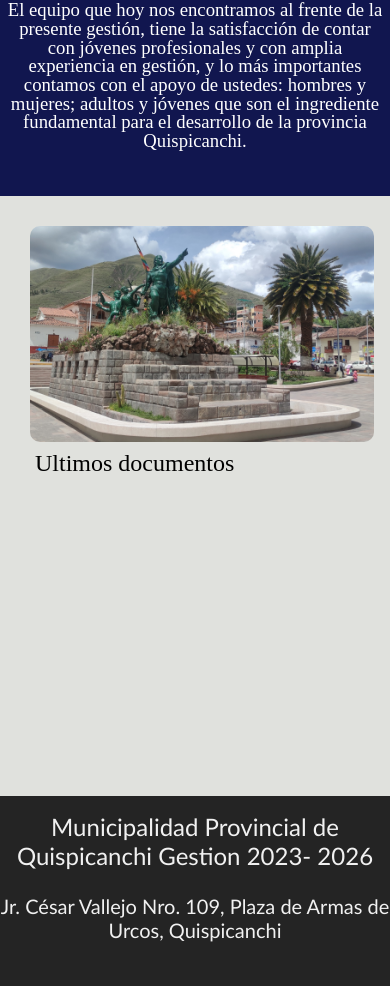
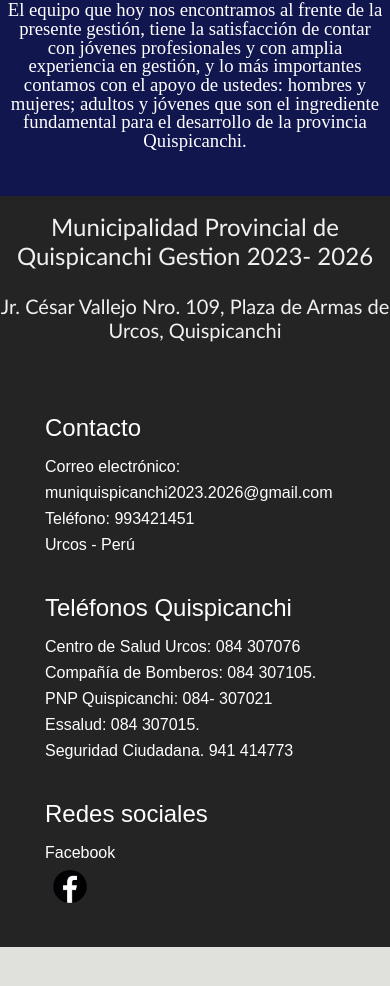
Before and after one commit to ElvisJorge17/PaginaWeb-Municipalidad-provincial-de-Quispicanchi, a React (Create React App) app: page / in a window 390 px wide. Shown: the part 3572-4558 px from the top of the page. After the commit the page ends 4519 px from the top, so only its background shows below. Built offline with nearby package versions, Linux system fonts and the light colour scheme.

Commit message:
Video de Audiencia Municipal

```diff
--- a/src/components/Style/DropDown.css
+++ b/src/components/Style/DropDown.css
@@ -306,7 +306,7 @@ span:hover{
   }
   .main-nav{
       display: grid;
-      width: 100%;
+      width: 70%;
   }
   .sub-menu-link{
     position: relative;
--- a/src/components/Style/Inicio.css
+++ b/src/components/Style/Inicio.css
@@ -100,10 +100,12 @@
     width: 100%;
     justify-content: center;
     align-content: center;
-    display: flex;
-    padding: 30px;
+    display: grid;
     background: transparent;
-    gap: 10px;
+}
+.TituloAudiencia{
+    color:black;
+    font-family: Tahoma, sans-serif;
 }
 
 .contenedorSliderEInfo{
@@ -146,7 +148,7 @@
         display: flex;
     }
     .contenedorPlazayFB{
-        display: block;
+        display: none;
     }
     .contenedorImagenPlaza{
         height: 40%;
--- a/src/components/pages/Home.js
+++ b/src/components/pages/Home.js
@@ -67,10 +67,11 @@ export default function Home() {
       </div>
 
       <div className='contenedorPlazayFB'>
-        <img className='contenedorImagenPlaza' src={plaza} alt="alcalde" width={100}/>
-        <div className='contenedorFacebook'>
-          <h2 className='estiloTextoBlack'>Ultimos documentos</h2>
-        </div>
+      <br />
+      <h2 className='TituloAudiencia'> AUDIENCIA PÚBLICA DE RENDICIÓN DE CUENTAS 2023</h2><br />
+        {/* <img className='contenedorImagenPlaza' src={plaza} alt="alcalde" width={100}/> */}
+        <iframe src="https://www.facebook.com/plugins/video.php?height=314&href=https%3A%2F%2Fwww.facebook.com%2F100088963969826%2Fvideos%2F284023337591442%2F&show_text=false&width=560&t=0"
+        width="920" height="540" style={{border:"none",overflow:"hidden"}} scrolling="no" frameborder="0" allowfullscreen="false" allow="autoplay; clipboard-write; encrypted-media; picture-in-picture; web-share" allowFullScreen="true"></iframe>
         </div>
       <div>
         <Footer/>
```
